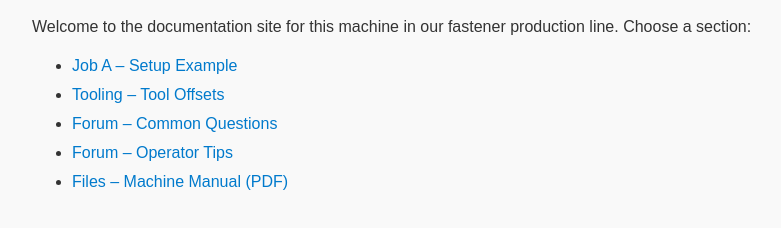
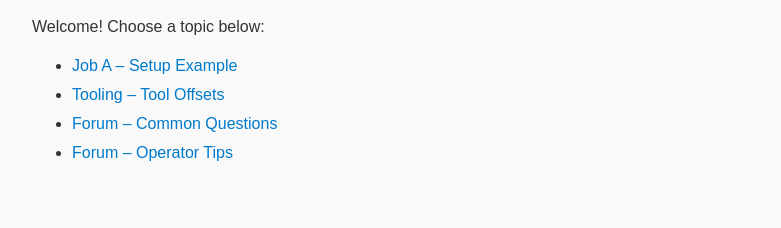
Before and after one commit to jhherre3/Machine-Knowledge, a plain HTML site: page index.html in a window 1280 px wide. Shown: the part 80-308 px from the top of the page, without its empty margins (8-789 px from the left). Drawn offline with Linux system fonts and the light colour scheme.

Commit message:
Update index.html

```diff
--- a/index.html
+++ b/index.html
@@ -2,7 +2,7 @@
 <html lang="en">
 <head>
     <meta charset="UTF-8">
-    <title>Machine Hub – Fastener Production</title>
+    <title>Machine Knowledge Hub</title>
     <style>
         body { font-family: Arial, sans-serif; margin: 40px; background: #f9f9f9; color: #333; }
         h1 { color: #F46E24; }
@@ -13,13 +13,12 @@
 </head>
 <body>
     <h1>Machine Knowledge Hub</h1>
-    <p>Welcome to the documentation site for this machine in our fastener production line. Choose a section:</p>
+    <p>Welcome! Choose a topic below:</p>
     <ul>
         <li><a href="jobs/job-a.html">Job A – Setup Example</a></li>
         <li><a href="tooling/tool-offsets.html">Tooling – Tool Offsets</a></li>
         <li><a href="forum/common-questions.html">Forum – Common Questions</a></li>
         <li><a href="forum/operator-tips.html">Forum – Operator Tips</a></li>
-        <li><a href="files/manual.pdf">Files – Machine Manual (PDF)</a></li>
     </ul>
 </body>
 </html>
```
